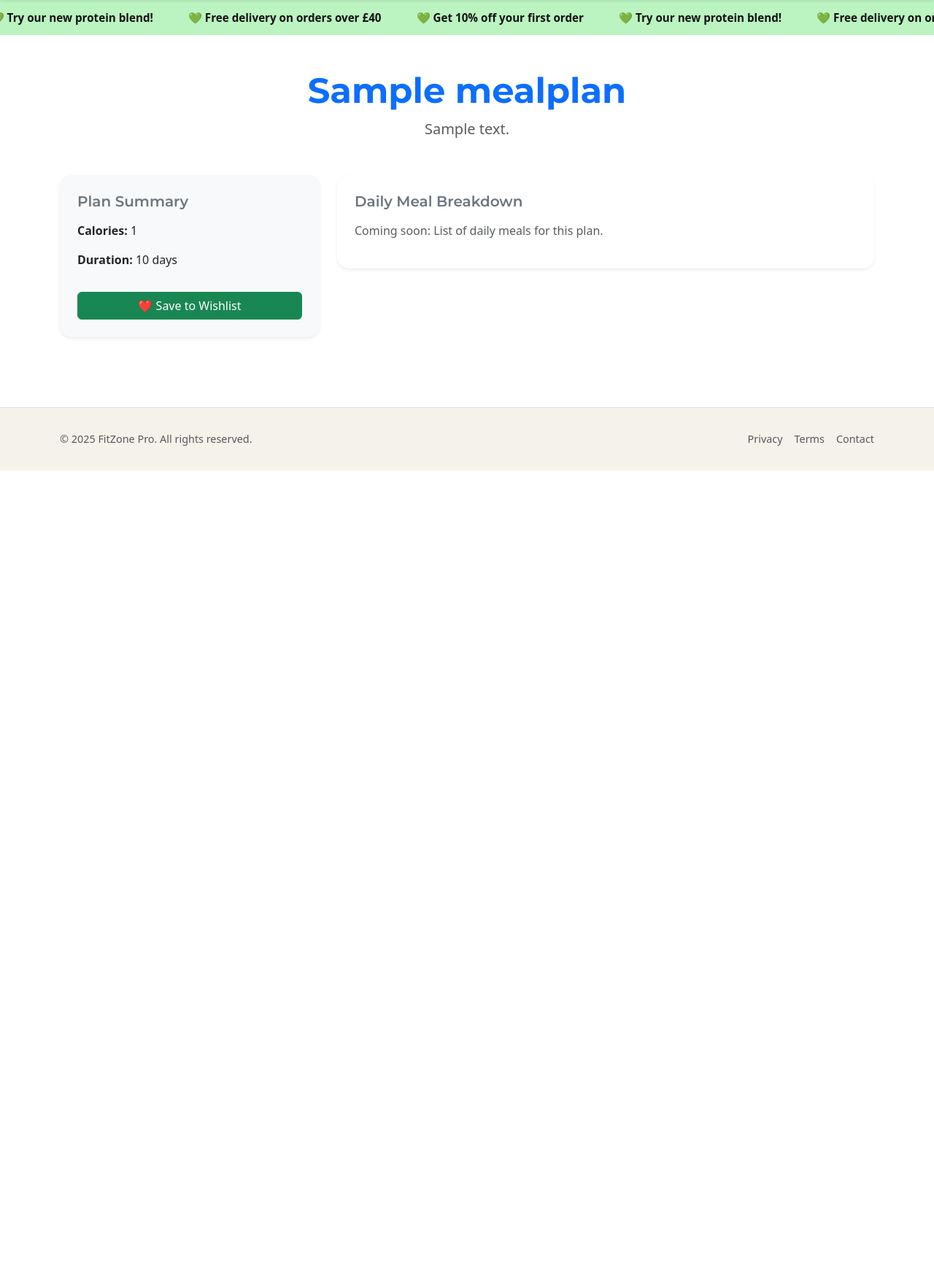
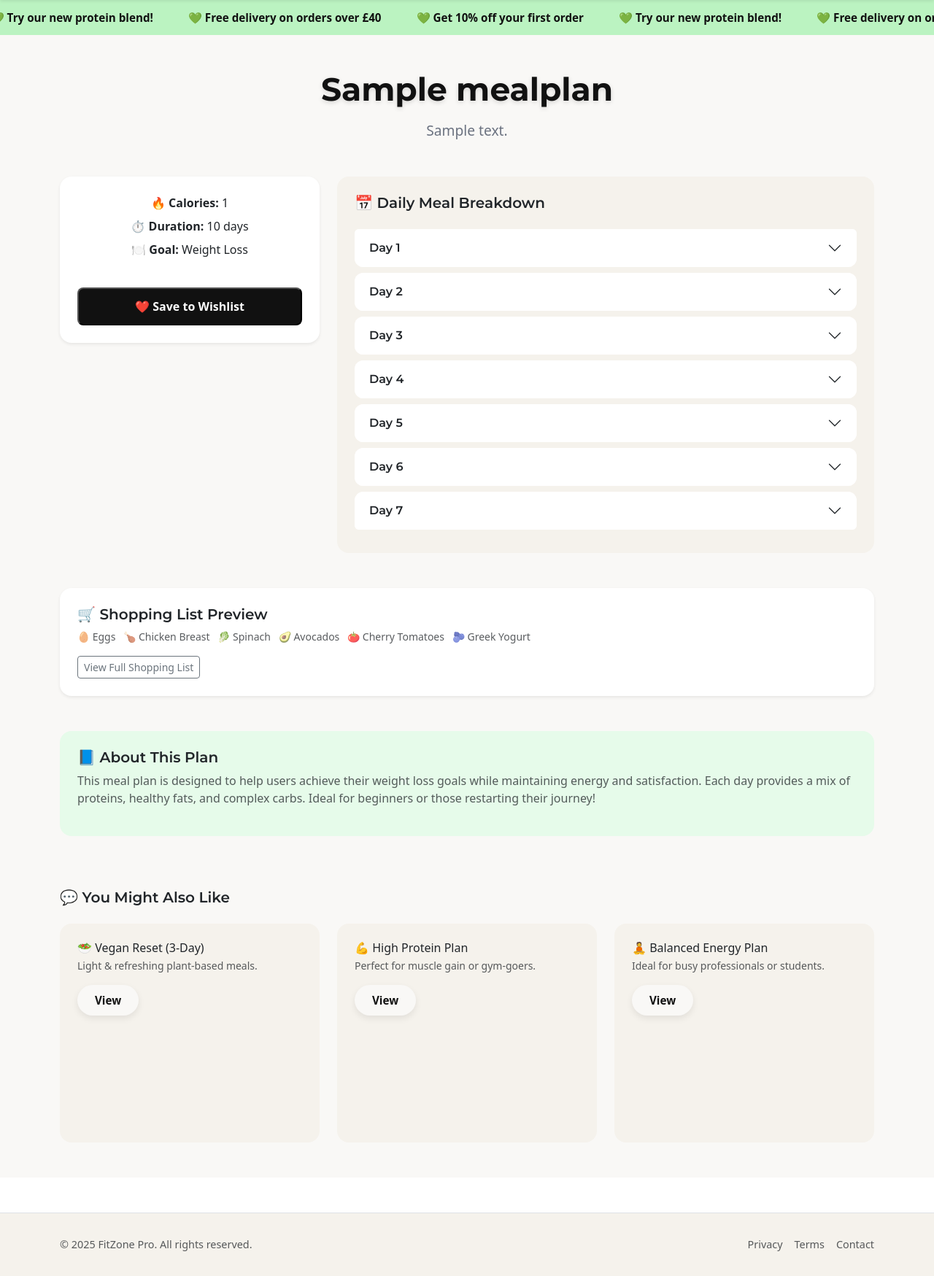
Before and after one commit to Danut89/Milestone-Project-4, a Django app: page /nutrition/meal-plans-detail/1/ in a window 1280 px wide. Shown: the part 79-1828 px from the top of the page at 73% size. Before the commit the page ends 724 px from the top, so only its background shows below. Run offline with Django 5.2, Linux system fonts and the light colour scheme; tables that the repository leaves empty hold one stand-in row (values such as "Sample post").

Commit message:
Added new models for meal plan section to improve UX

```diff
--- a/nutrition/models.py
+++ b/nutrition/models.py
@@ -1,4 +1,5 @@
 from django.db import models
+from django.contrib.auth.models import User
 
 # Create your models here.
 
@@ -9,8 +10,25 @@ class MealPlan(models.Model):
     duration_days = models.IntegerField()
     created_at = models.DateTimeField(auto_now_add=True)
 
+    # Fixed: added comma after default=1
+    created_by = models.ForeignKey(
+        User,
+        on_delete=models.CASCADE,
+        default=1,
+        limit_choices_to={'is_staff': True}
+    )
+
     def __str__(self):
         return self.title
+
+
+class MealPlanDay(models.Model):
+    meal_plan = models.ForeignKey(MealPlan, on_delete=models.CASCADE, related_name="days")
+    day_number = models.PositiveIntegerField()
+    description = models.TextField(blank=True, null=True)
+
+    def __str__(self):
+        return f"{self.meal_plan.title} - Day {self.day_number}"
 
 
 class Recipe(models.Model):
@@ -19,9 +37,11 @@ class Recipe(models.Model):
     instructions = models.TextField()
     prep_time_minutes = models.IntegerField()
     created_at = models.DateTimeField(auto_now_add=True)
+    author = models.ForeignKey(User, on_delete=models.CASCADE, default=1, related_name="recipes")
 
     def __str__(self):
         return self.title
+
 
 
 class Supplement(models.Model):
--- a/nutrition/templates/nutrition/meal_plan_detail.html
+++ b/nutrition/templates/nutrition/meal_plan_detail.html
@@ -4,50 +4,97 @@
 {% block title %}{{ plan.title }}{% endblock %}
 
 {% block content %}
-<section class="meal-detail-section container py-5">
-  <!-- 🥗 Meal Plan Heading -->
-  <div class="text-center mb-5">
-    <h1 class="display-5 fw-bold text-primary">{{ plan.title }}</h1>
-    <p class="text-muted lead">{{ plan.description }}</p>
-  </div>
+<section class="section-light py-5">
+  <div class="container">
 
-  <div class="row g-4">
-    <!-- 🔢 Summary Card -->
-    <div class="col-md-4">
-      <div class="summary-card bg-light p-4 rounded-4 shadow-sm">
-        <h5 class="mb-3 text-secondary">Plan Summary</h5>
-        <p><strong>Calories:</strong> {{ plan.calories }}</p>
-        <p><strong>Duration:</strong> {{ plan.duration_days }} days</p>
-        <button class="btn btn-success w-100 mt-3">❤️ Save to Wishlist</button>
+    <!-- 🥗 Plan Header -->
+    <div class="text-center mb-5">
+      <h1 class="hero-title">{{ plan.title }}</h1>
+      <p class="hero-subtitle">{{ plan.description }}</p>
+    </div>
+
+    <!-- 📊 Summary + Breakdown -->
+    <div class="row g-4 mb-5">
+      <!-- Summary -->
+      <div class="col-md-4">
+        <div class="bg-white p-4 rounded-4 shadow-sm text-center">
+          <p class="mb-2"><strong>🔥 Calories:</strong> {{ plan.calories }}</p>
+          <p class="mb-2"><strong>⏱️ Duration:</strong> {{ plan.duration_days }} days</p>
+          <p><strong>🍽️ Goal:</strong> Weight Loss</p>
+          <button class="hero-btn-black w-100 mt-4">❤️ Save to Wishlist</button>
+        </div>
+      </div>
+
+      <!-- Breakdown -->
+      <div class="col-md-8">
+        <div class="section-muted p-4 rounded-4">
+          <h5 class="mb-4"><span role="img" aria-label="meals">📅</span> Daily Meal Breakdown</h5>
+
+          <!-- Collapsible Days -->
+          <div class="accordion" id="mealPlanAccordion">
+            {% for day in "1234567" %}
+              <div class="accordion-item border-0 mb-2">
+                <h2 class="accordion-header" id="heading{{ day }}">
+                  <button class="accordion-button collapsed" type="button" data-bs-toggle="collapse" data-bs-target="#collapse{{ day }}">
+                    Day {{ day }}
+                  </button>
+                </h2>
+                <div id="collapse{{ day }}" class="accordion-collapse collapse" data-bs-parent="#mealPlanAccordion">
+                  <div class="accordion-body">
+                    Example meals for Day {{ day }} go here. Breakfast, lunch, snacks, and dinner mock content.
+                  </div>
+                </div>
+              </div>
+            {% endfor %}
+          </div>
+        </div>
       </div>
     </div>
 
-    <!-- 🗓️ Daily Breakdown Placeholder -->
-    <div class="col-md-8">
-      <div class="bg-white p-4 rounded-4 shadow-sm">
-        <h5 class="mb-3 text-secondary">Daily Meal Breakdown</h5>
-        <p class="text-muted">Coming soon: List of daily meals for this plan.</p>
+    <!-- 🛒 Shopping Preview -->
+    <div class="bg-white p-4 rounded-4 shadow-sm mb-5">
+      <h5><span role="img" aria-label="cart">🛒</span> Shopping List Preview</h5>
+      <p class="mt-2 mb-3 text-muted small">🥚 Eggs &nbsp; 🍗 Chicken Breast &nbsp; 🥬 Spinach &nbsp; 🥑 Avocados &nbsp; 🍅 Cherry Tomatoes &nbsp; 🫐 Greek Yogurt</p>
+      <a href="#" class="btn btn-sm btn-outline-secondary">View Full Shopping List</a>
+    </div>
+
+    <!-- 📘 About This Plan -->
+    <div class="section-highlight p-4 rounded-4 mb-5">
+      <h5><span role="img" aria-label="info">📘</span> About This Plan</h5>
+      <p class="mt-2 text-muted">This meal plan is designed to help users achieve their weight loss goals while maintaining energy and satisfaction. Each day provides a mix of proteins, healthy fats, and complex carbs. Ideal for beginners or those restarting their journey!</p>
+    </div>
+
+    <!-- ✨ Recommendations -->
+    <div class="section-light pt-4">
+      <h5 class="mb-4"><span role="img" aria-label="recommend">💬</span> You Might Also Like</h5>
+      <div class="row row-cols-1 row-cols-md-3 g-4">
+        <!-- Recommendation Card 1 -->
+        <div class="col">
+          <div class="product-card p-4 rounded-4">
+            <h6 class="mb-1">🥗 Vegan Reset (3-Day)</h6>
+            <p class="text-muted small">Light & refreshing plant-based meals.</p>
+            <a href="#" class="btn-featured btn-sm">View</a>
+          </div>
+        </div>
+        <!-- Recommendation Card 2 -->
+        <div class="col">
+          <div class="product-card p-4 rounded-4">
+            <h6 class="mb-1">💪 High Protein Plan</h6>
+            <p class="text-muted small">Perfect for muscle gain or gym-goers.</p>
+            <a href="#" class="btn-featured btn-sm">View</a>
+          </div>
+        </div>
+        <!-- Recommendation Card 3 -->
+        <div class="col">
+          <div class="product-card p-4 rounded-4">
+            <h6 class="mb-1">🧘 Balanced Energy Plan</h6>
+            <p class="text-muted small">Ideal for busy professionals or students.</p>
+            <a href="#" class="btn-featured btn-sm">View</a>
+          </div>
+        </div>
       </div>
     </div>
+
   </div>
 </section>
 {% endblock %}
-
-
-<div class="row row-cols-1 row-cols-md-3 g-4">
-  {% for plan in plans %}
-    <div class="col">
-      <a href="{% url 'meal_plan_detail' plan.id %}" class="text-decoration-none text-dark">
-        <div class="card h-100 shadow-sm">
-          <div class="card-body">
-            <h5 class="card-title text-primary">{{ plan.title }}</h5>
-            <p class="card-text">{{ plan.description }}</p>
-            <p class="text-muted small">Calories: {{ plan.calories }} | Duration: {{ plan.duration_days }} days</p>
-          </div>
-        </div>
-      </a>
-    </div>
-  {% empty %}
-    <p class="text-center text-muted">No meal plans found.</p>
-  {% endfor %}
-</div>
--- a/static/css/nutrition.css
+++ b/static/css/nutrition.css
@@ -12,94 +12,104 @@
   --highlight-soft: #E6FBEA;
 }
 
-/* ============================
-        Meal_plans page
-   ============================ */
+/* ===============================
+   Meal Plan Detail Page Styling
+================================== */
 
-.meal-plan-card {
-  border-radius: 1rem;
-  background-color: var(--bg-light);
-  transition: transform 0.3s ease;
+/* General Page Section */
+.meal-detail-page {
+  font-family: "Segoe UI", sans-serif;
 }
 
-.meal-plan-card:hover {
-  transform: translateY(-4px);
-  box-shadow: 0 10px 20px rgba(0, 0, 0, 0.06);
-}
-
-.meal-plan-card .card-title {
-  font-size: 1.3rem;
-  font-weight: 700;
-}
-
-.meal-plan-card .card-text {
-  font-size: 1rem;
-  color: var(--text-muted);
-}
-
-.meal-plan-card .text-muted {
-  font-size: 0.875rem;
-}
-
-/* ============================
-       Meal_Plan_details page
-   ============================ */
-.meal-plan-header {
-  text-align: center;
-  margin-bottom: 2rem;
-}
-
+/* Header */
 .meal-plan-header h1 {
   font-size: 2.5rem;
-  font-weight: bold;
-  color: #1d4ed8; /* Tailwind 'blue-700' */
+  color: #1d4ed8; /* Tailwind blue-700 */
 }
 
 .meal-plan-header p {
-  color: #6b7280; /* Tailwind 'gray-500' */
-  font-size: 1rem;
+  font-size: 1.1rem;
+  color: #6b7280; /* Tailwind gray-500 */
 }
 
+/* Plan Summary Card */
 .plan-summary {
   background-color: #f8f9fa;
-  border: 1px solid #e2e8f0;
+  border: 1px solid #e5e7eb; /* Tailwind gray-200 */
   border-radius: 1rem;
   padding: 2rem;
-  box-shadow: 0 4px 12px rgba(0,0,0,0.05);
-  margin-bottom: 2rem;
-  text-align: center;
+  box-shadow: 0 4px 12px rgba(0,0,0,0.03);
+  transition: transform 0.2s ease;
+}
+
+.plan-summary:hover {
+  transform: translateY(-2px);
 }
 
 .plan-summary p {
-  margin: 0.3rem 0;
+  margin: 0.5rem 0;
   font-size: 1rem;
-  color: #333;
+  color: #374151; /* Tailwind gray-700 */
 }
 
-.plan-summary .btn-save {
-  margin-top: 1rem;
-  padding: 0.5rem 1.2rem;
-  border: none;
+.btn-save {
+  background-color: #0d6efd;
+  color: #fff;
   border-radius: 0.5rem;
-  background-color: #0d6efd;
-  color: white;
   font-weight: 500;
-  cursor: pointer;
+  padding: 0.5rem 1rem;
   transition: background-color 0.2s ease;
 }
 
-.plan-summary .btn-save:hover {
+.btn-save:hover {
   background-color: #0b5ed7;
 }
 
-/* Daily meals placeholder */
-.daily-breakdown {
-  padding: 1rem;
-  border-top: 1px solid #eee;
+/* Accordion (Day Sections) */
+.accordion-item {
+  border-radius: 0.75rem;
+  border: 1px solid #e5e7eb;
+  margin-bottom: 1rem;
+  overflow: hidden;
 }
 
-.daily-breakdown h4 {
-  margin-bottom: 1rem;
-  font-size: 1.2rem;
-  color: #222;
+.accordion-button {
+  font-weight: 500;
+  color: #111827; /* Tailwind gray-900 */
+  background-color: #f1f5f9; /* Tailwind gray-100 */
 }
+
+.accordion-button:not(.collapsed) {
+  background-color: #e0f2fe; /* Tailwind blue-100 */
+  color: #0c4a6e; /* Tailwind blue-900 */
+}
+
+.accordion-body {
+  background-color: #ffffff;
+  font-size: 0.95rem;
+  color: #374151;
+}
+
+/* Shopping List */
+.daily-breakdown ul li {
+  margin-bottom: 0.5rem;
+}
+
+/* About Plan & Related Plans */
+.bg-light {
+  background-color: #f8fafc !important; /* Tailwind gray-50 */
+}
+
+.card-title {
+  font-size: 1.1rem;
+  font-weight: 600;
+}
+
+.card-text {
+  font-size: 0.95rem;
+  color: #6b7280;
+}
+
+.btn-outline-primary {
+  border-radius: 0.5rem;
+}
```
Also changed, not shown: nutrition/forms.py (added, +8 -0 lines), nutrition/migrations/0002_mealplan_created_by_recipe_author_mealplanday.py (added).
